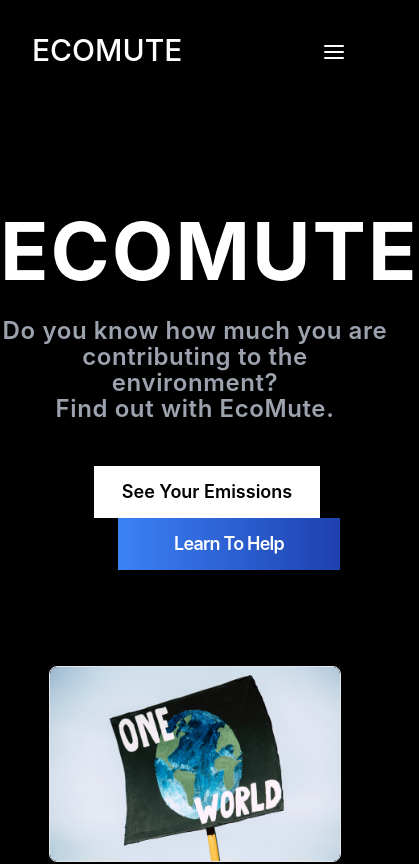
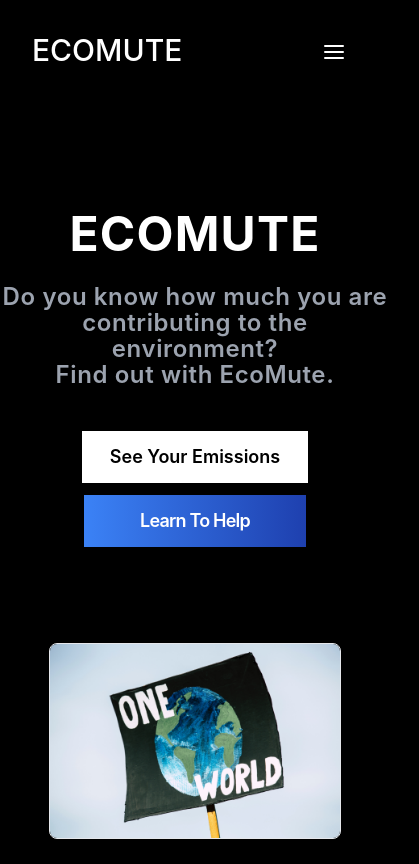
Before and after one commit to YHKimmm/EcoMute, a Next.js app: page / in a window 390 px wide. Shown: the top 864 px of the page, 419 px wide, since content can reach past the window. Built offline with nearby package versions, Linux system fonts and the light colour scheme.

Commit message:
make responsive in mobile screen home page

```diff
--- a/components/Main.tsx
+++ b/components/Main.tsx
@@ -1,22 +1,21 @@
-
 import Image from "next/image";
 import Link from "next/link";
-import styles from '../styles/Home.module.css'
+import styles from "../styles/Home.module.css";
 import Newsletter from "./Newsletter";
 
 export default function Main() {
   return (
     <section className="text-gray-600 body-font">
-      <div className="max-w-5xl pt-52 pb-24 mx-auto">
-      <h1 className='text-80 text-center font-4 lh-6 ld-04 font-bold text-white mb-6' >
-        ECOMUTE
-      </h1>
+      <div className="max-w-4xl pt-52 pb-24 mx-auto">
+        <h1 className="text-5xl text-center font-4 lh-6 ld-04 font-bold text-white mb-6">
+          ECOMUTE
+        </h1>
         <h2 className="text-2xl font-4 font-semibold lh-6 ld-04 pb-11 text-gray-400 text-center">
           Do you know how much you are contributing to the environment?
           <br />
           Find out with EcoMute.
         </h2>
-        <div className="ml-6 text-center">
+        <div className="text-center">
           <Link
             className="inline-flex items-center py-3 font-semibold text-black transition duration-500 ease-in-out transform bg-transparent bg-white px-7 text-md md:mt-0 hover:text-black hover:bg-white focus:shadow-outline"
             href="/climate"
@@ -26,7 +25,7 @@ export default function Main() {
             </div>
           </Link>
           <Link
-            className="inline-flex items-center py-3 font-semibold tracking-tighter text-white transition duration-500 ease-in-out transform bg-transparent ml-11 bg-gradient-to-r from-blue-500 to-blue-800 px-14 text-md md:mt-0 focus:shadow-outline"
+            className="inline-flex items-center py-3 font-semibold tracking-tighter text-white transition duration-500 ease-in-out transform bg-transparent mt-3 md:ml-11 bg-gradient-to-r from-blue-500 to-blue-800 px-14 text-md md:mt-0 focus:shadow-outline"
             href="/news"
           >
             <div className="flex text-lg">
@@ -126,10 +125,11 @@ export default function Main() {
             src="/another_checkmark.png"
           />
           <h3 className="pt-3 font-semibold text-lg text-white">
-          Reduce water usage
+            Reduce water usage
           </h3>
           <p className="pt-2 value-text text-md text-gray-200 fkrr1">
-          Conserving water can help reduce carbon emissions by reducing the energy required to treat and transport water.
+            Conserving water can help reduce carbon emissions by reducing the
+            energy required to treat and transport water.
           </p>
         </div>
         <div className="ktq4">
@@ -141,10 +141,11 @@ export default function Main() {
             src="/blue_checkmark.png"
           />
           <h3 className="pt-3 font-semibold text-lg text-white">
-          Use energy-efficient appliances
+            Use energy-efficient appliances
           </h3>
           <p className="pt-2 value-text text-md text-gray-200 fkrr1">
-          Switching to energy-efficient appliances and light bulbs can significantly reduce your energy consumption and carbon emissions.
+            Switching to energy-efficient appliances and light bulbs can
+            significantly reduce your energy consumption and carbon emissions.
           </p>
         </div>
       </div>
--- a/components/Newsletter.tsx
+++ b/components/Newsletter.tsx
@@ -27,24 +27,27 @@ const Newsletter = () => {
     <section className="relative pb-24">
       <div className="max-w-6xl mx-auto px-4 sm:px-6 text-center">
         <div className="py-24 md:py-36">
-          <h1 className="mb-5 text-6xl font-bold text-white">
+          <h1 className="mb-5 text-5xl font-bold text-white">
             Subscribe to our newsletter
           </h1>
           <h1 className="mb-9 text-2xl font-semibold text-gray-200">
             Enter your email address and get our newsletters straight away.
           </h1>
-          <form onSubmit={handleSubmit}>
+          <form
+            onSubmit={handleSubmit}
+            className="flex flex-col justify-center items-center w-full md:flex md:flex-row"
+          >
             <input
               type="email"
               placeholder="jack@example.com"
               name="email"
-              className="border border-gray-600 w-1/4 pr-2 pl-2 py-3 mt-2 rounded-md text-gray-800 font-semibold hover:border-gray-700 bg-black"
+              className="border border-gray-600 w-full md:w-2/4 pr-2 pl-2 py-3 mt-2 rounded-md text-gray-800 font-semibold hover:border-gray-700 bg-black"
               value={email}
               onChange={(e) => setEmail(e.target.value)}
             />
             <button
               type="submit"
-              className="inline-flex items-center px-14 py-3 mt-2 ml-2 font-medium text-black transition duration-500 ease-in-out transform bg-transparent border rounded-lg bg-white"
+              className="inline-flex items-center px-14 py-3 mt-3 ml-4 font-medium text-black transition duration-500 ease-in-out transform bg-transparent border rounded-md bg-white"
             >
               <span className="justify-center">Subscribe</span>
             </button>
```
